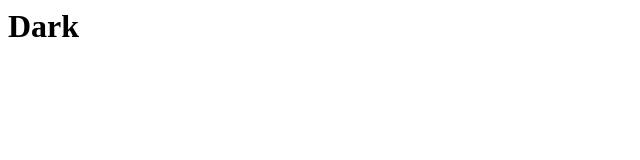
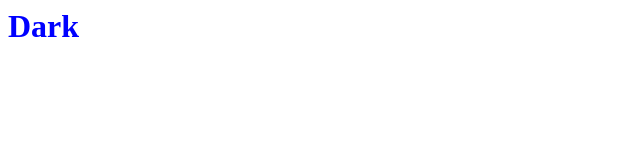
Before and after one commit to Carlosjimenezfe/Seriefavorita, a plain HTML site: page Index.html in a window 1280 px wide. Shown: the whole page, without its empty margins (0-640 px from the left). Drawn offline with Linux system fonts and the light colour scheme.

Commit message:
Titulo en azul

```diff
--- a/Index.html
+++ b/Index.html
@@ -3,7 +3,7 @@
      <title>Mi serie favorita</title>
     </head>
     <body>
-        <h1 style="color: black">Dark</h1>
+        <h1 style="color: blue">Dark</h1>
 
     </body>
 </html>
```
